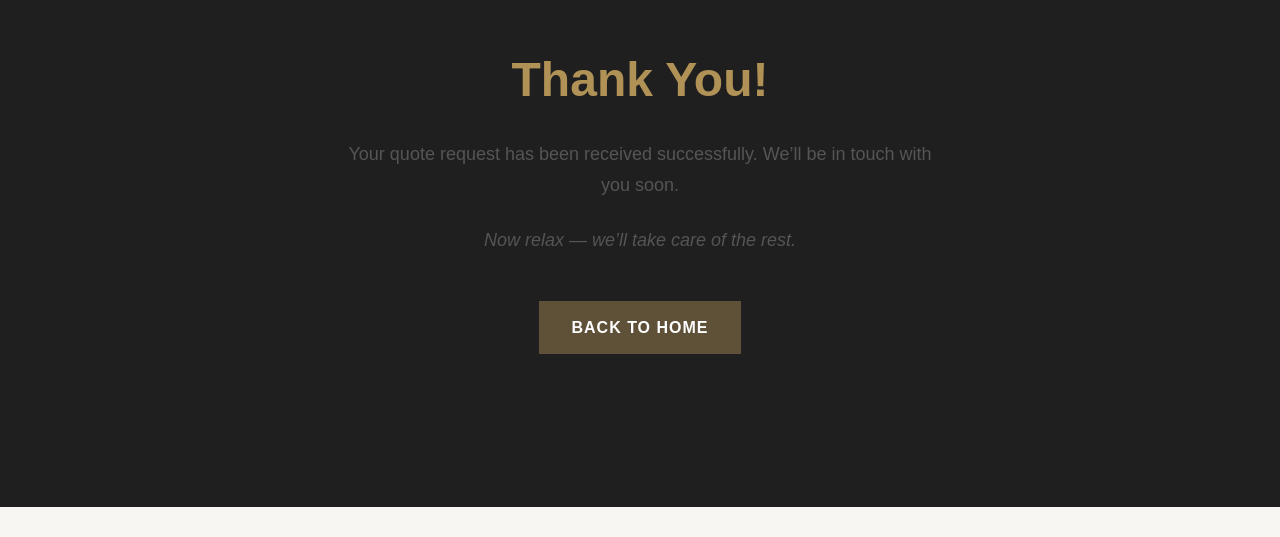
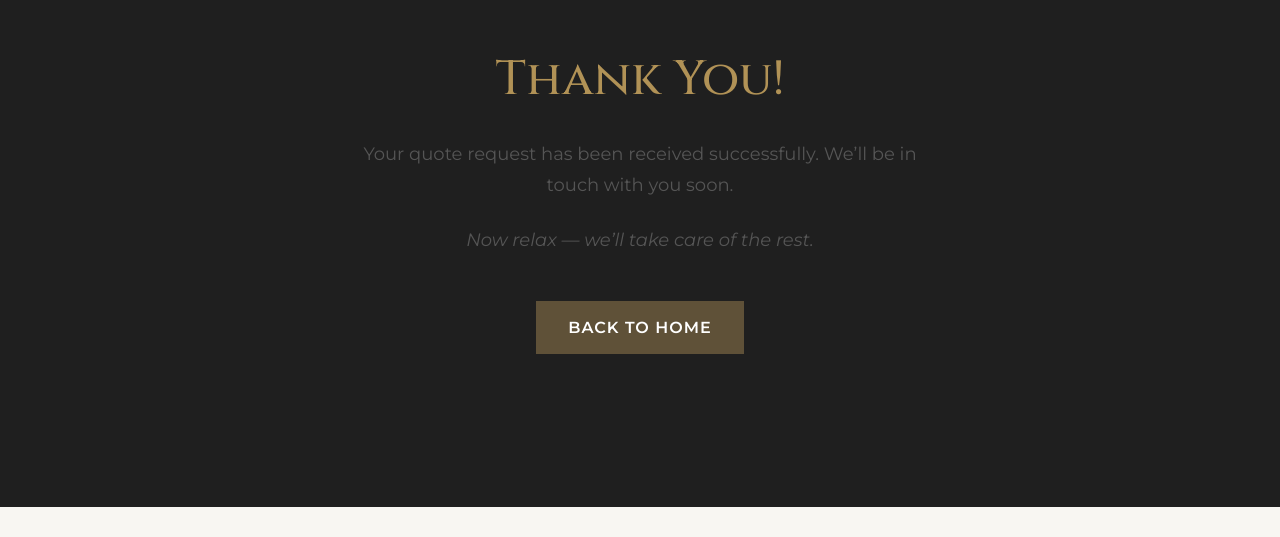
Before and after one commit to preciouscleaningny/precious-cleaning-website, a plain HTML site: page thank-you.html in a window 1280 px wide. Shown: the part 293-830 px from the top of the page. Drawn offline with Linux system fonts and the light colour scheme.

Commit message:
Apply official brand typograpy

```diff
--- a/style.css
+++ b/style.css
@@ -8,10 +8,15 @@
 }
 
 body {
-    font-family: Arial, Helvetica, sans-serif;
+    font-family: 'Montserrat', sans-serif;
     background-color: #f8f6f2;
     color: #2f2f2f;
     line-height: 1.6;
+}
+
+h1, h2, h3 {
+    font-family: 'Cinzel', serif;
+    font-weight: 500;
 }
 
 header {
```
